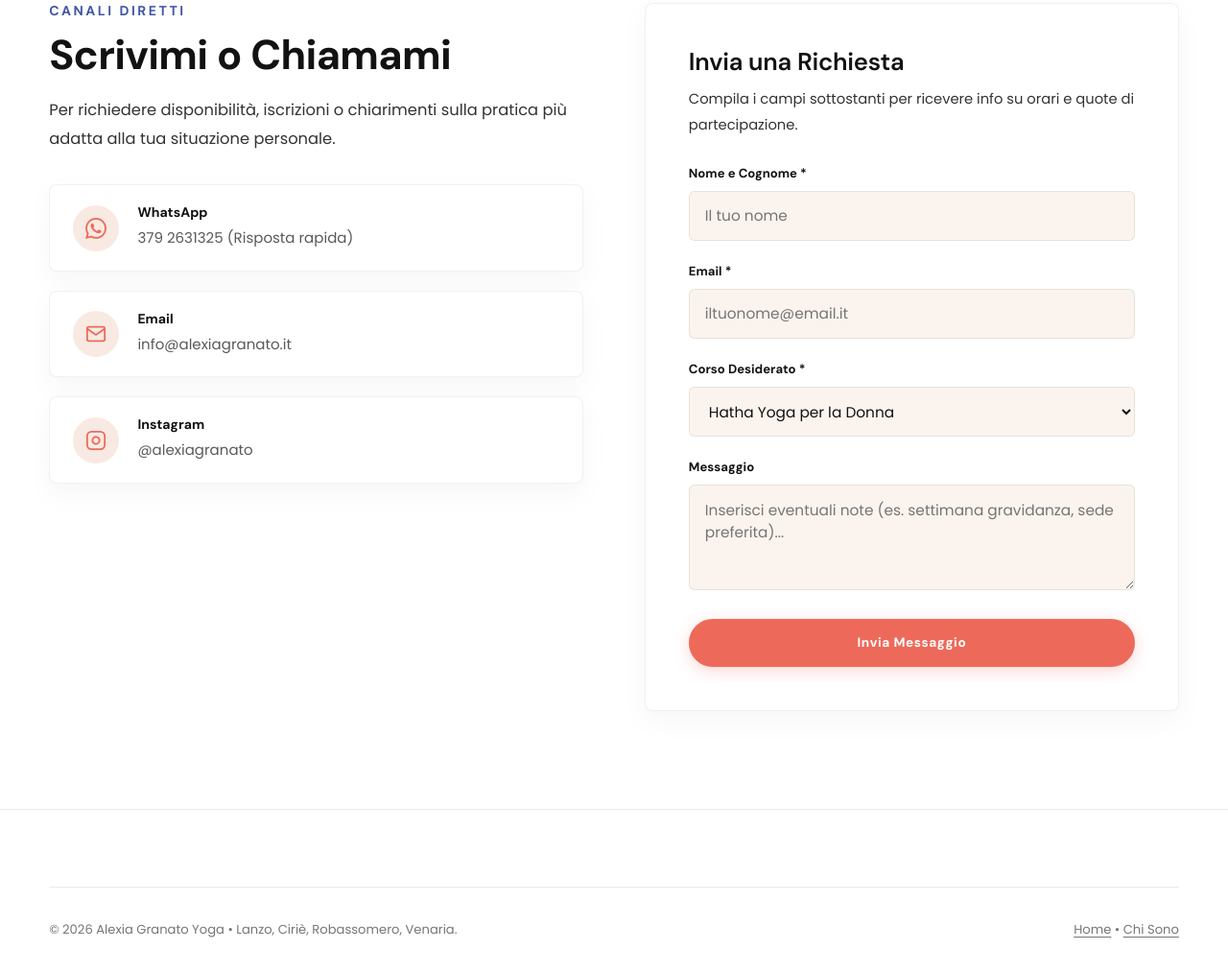
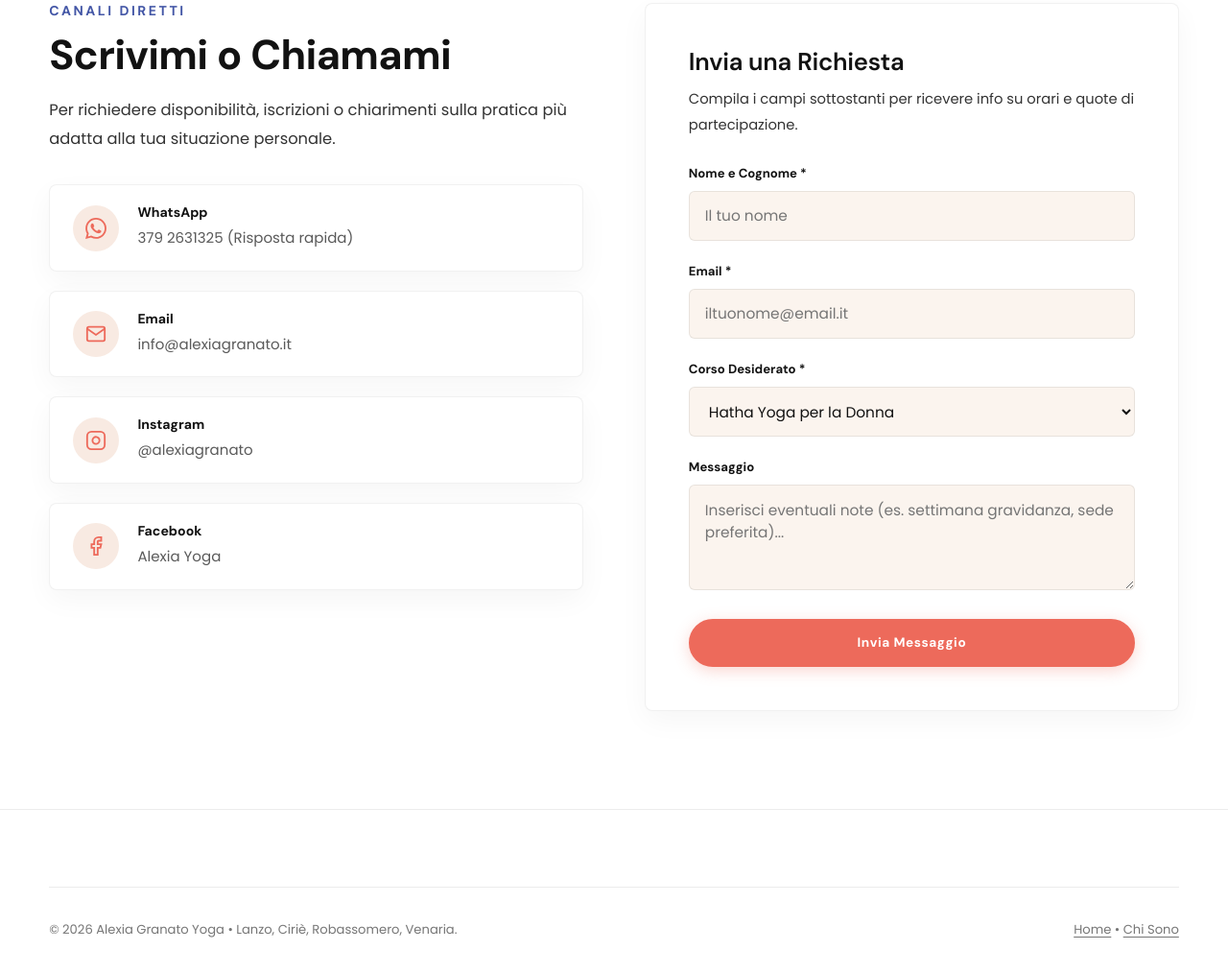
Before and after one commit to fprojetto/alexiagranato, a plain HTML site: page contatti.html in a window 1280 px wide. Shown: the part 1053-2068 px from the top of the page at 96% size. Drawn offline with Linux system fonts and the light colour scheme.

Commit message:
feat(seo): link official social media profiles via sameAs schema and channels

```diff
--- a/contatti.html
+++ b/contatti.html
@@ -49,6 +49,10 @@
           "telephone": "+393792631325",
           "email": "info@alexiagranato.it",
           "url": "https://alexiagranato.it/",
+          "sameAs": [
+            "https://instagram.com/alexiagranato",
+            "https://facebook.com/AlexiaYoga"
+          ],
           "areaServed": ["Lanzo Torinese", "Ciriè", "Robassomero", "Venaria Reale"]
         }
       },
@@ -207,6 +211,16 @@
                   <p>@alexiagranato</p>
                 </div>
               </a>
+
+              <a href="https://facebook.com/AlexiaYoga" target="_blank" rel="noopener noreferrer" class="channel-card">
+                <div class="channel-icon">
+                  <svg width="22" height="22" viewBox="0 0 24 24" fill="none" stroke="currentColor" stroke-width="2"><path d="M18 2h-3a5 5 0 0 0-5 5v3H7v4h3v8h4v-8h3l1-4h-4V7a1 1 0 0 1 1-1h3z"/></svg>
+                </div>
+                <div class="channel-details">
+                  <h5>Facebook</h5>
+                  <p>Alexia Yoga</p>
+                </div>
+              </a>
             </div>
           </div>
 
```
Also changed, not shown: chi-sono.html (+4 -0 lines), index.html (+9 -1 lines).
